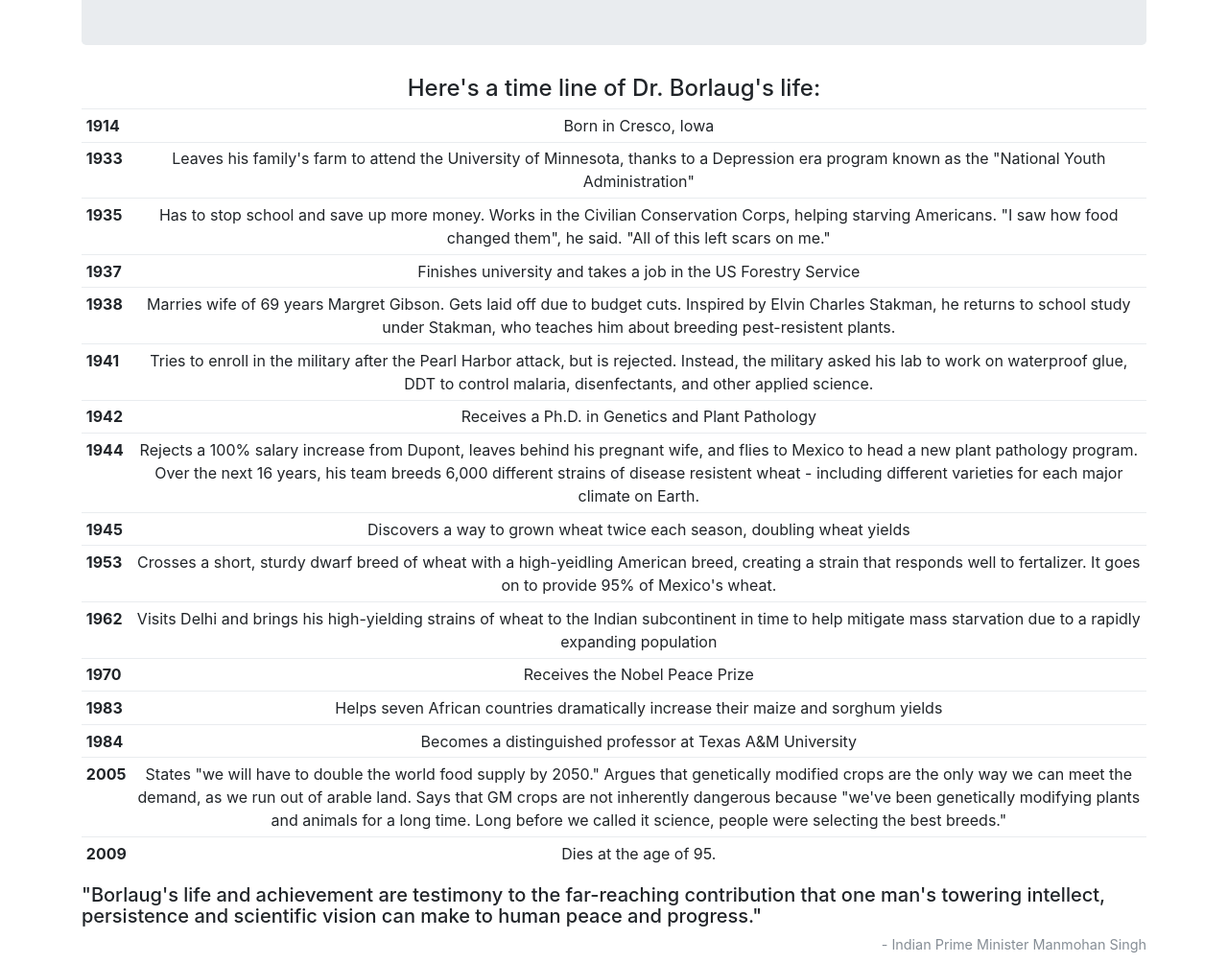
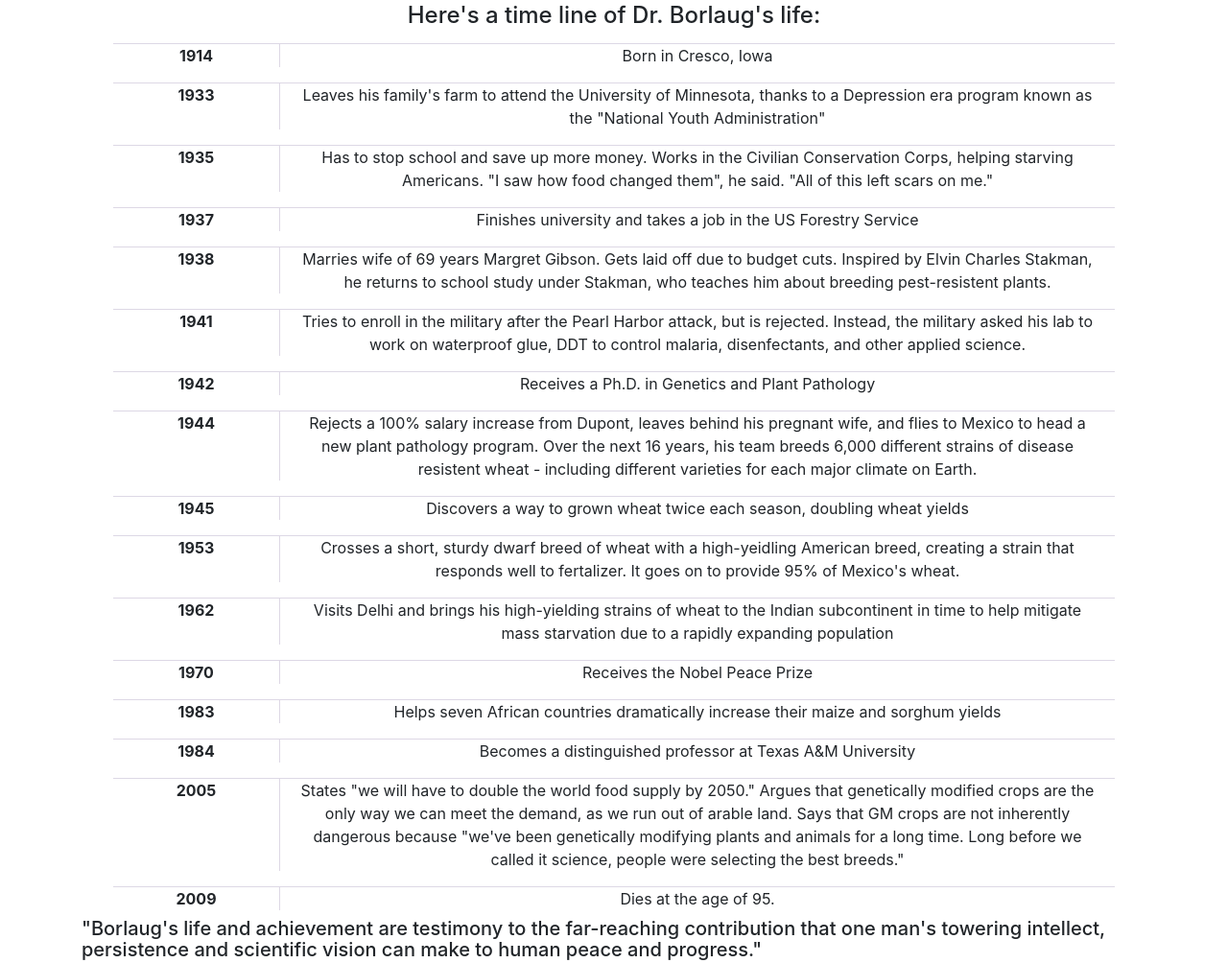
Before and after one commit to DeltaJulio/Tribute-Learning, a plain HTML site: page index.html in a window 1280 px wide. Shown: the part 531-1535 px from the top of the page at 96% size. Drawn offline with nearby package versions, Linux system fonts and the light colour scheme.

Commit message:
Add css
* Refactor timeline to use bootstrap col class

```diff
--- a/index.html
+++ b/index.html
@@ -22,7 +22,6 @@
     <!-- Content -->
     <div class="container text-center">
 
-      <!-- TODO: space jumbotron away from top of page, remove some margin/padding -->
       <!-- title and image -->
       <div class="jumbotron">
         <!-- title and subtitle -->
@@ -30,7 +29,7 @@
         <h4 id="subtitle"><em>The man who saved a billion lives</em></h4>
 
         <!-- image with caption -->
-        <figure class="figure">
+        <figure class="figure" id="imagefigure">
           <img class="figure-img img-fluid rounded"  src="https://c2.staticflickr.com/4/3689/10613180113_fdf7bcd316_b.jpg"
             alt="Dr. Borlaug, in Mexico."></img>
           <figcaption id="image caption" class="figure-caption">Dr. Norman Borlaug, third from left, trains biologists in Mexico on
@@ -40,77 +39,75 @@
       <!-- end title and image -->
 
       <!-- Timeline -->
-      <div>
+      <div id="timeline">
         <h4>Here's a time line of Dr. Borlaug's life:</h4>
 
-        <table class="table table-sm">
-          <tbody>
-            <tr>
-              <th scope="row">1914</th>
-              <td>Born in Cresco, Iowa</td>
-            </tr>
-            <tr>
-              <th scope="row">1933</th>
-              <td>Leaves his family's farm to attend the University of Minnesota, thanks to a Depression era program known as the "National Youth Administration"</td>
-            </tr>
-            <tr>
-              <th scope="row">1935</th>
-              <td>Has to stop school and save up more money. Works in the Civilian Conservation Corps, helping starving Americans. "I saw how food changed them", he said. "All of this left scars on me."</td>
-            </tr>
-            <tr>
-              <th scope="row">1937</th>
-              <td>Finishes university and takes a job in the US Forestry Service</td>
-            </tr>
-            <tr>
-              <th scope="row">1938</th>
-              <td>Marries wife of 69 years Margret Gibson. Gets laid off due to budget cuts. Inspired by Elvin Charles Stakman, he returns to school study under Stakman, who teaches him about breeding pest-resistent plants.</td>
-            </tr>
-            <tr>
-              <th scope="row">1941</th>
-              <td>Tries to enroll in the military after the Pearl Harbor attack, but is rejected. Instead, the military asked his lab to work on waterproof glue, DDT to control malaria, disenfectants, and other applied science.</td>
-            </tr>
-            <tr>
-              <th scope="row">1942</th>
-              <td>Receives a Ph.D. in Genetics and Plant Pathology</td>
-            </tr>
-            <tr>
-              <th scope="row">1944</th>
-              <td>Rejects a 100% salary increase from Dupont, leaves behind his pregnant wife, and flies to Mexico to head a new plant pathology program. Over the next 16 years, his team breeds 6,000 different strains of disease resistent wheat - including different varieties for each major climate on Earth.</td>
-            </tr>
-            <tr>
-              <th scope="row">1945</th>
-              <td>Discovers a way to grown wheat twice each season, doubling wheat yields</td>
-            </tr>
-            <tr>
-              <th scope="row">1953</th>
-              <td>Crosses a short, sturdy dwarf breed of wheat with a high-yeidling American breed, creating a strain that responds well to fertalizer. It goes on to provide 95% of Mexico's wheat.</td>
-            </tr>
-            <tr>
-              <th scope="row">1962</th>
-              <td>Visits Delhi and brings his high-yielding strains of wheat to the Indian subcontinent in time to help mitigate mass starvation due to a rapidly expanding population</td>
-            </tr>
-            <tr>
-              <th scope="row">1970</th>
-              <td>Receives the Nobel Peace Prize</td>
-            </tr>
-            <tr>
-              <th scope="row">1983</th>
-              <td>Helps seven African countries dramatically increase their maize and sorghum yields</td>
-            </tr>
-            <tr>
-              <th scope="row">1984</th>
-              <td>Becomes a distinguished professor at Texas A&M University</td>
-            </tr>
-            <tr>
-              <th scope="row">2005</th>
-              <td>States "we will have to double the world food supply by 2050." Argues that genetically modified crops are the only way we can meet the demand, as we run out of arable land. Says that GM crops are not inherently dangerous because "we've been genetically modifying plants and animals for a long time. Long before we called it science, people were selecting the best breeds."</td>
-            </tr>
-            <tr>
-              <th scope="row">2009</th>
-              <td>Dies at the age of 95.</td>
-            </tr>
-          </tbody>
-        </table>
+        <!-- TODO: add col class size via js -->
+        <div class="row">
+          <div class="col-sm-2">1914</div>
+          <div class="col-sm-10">Born in Cresco, Iowa</div>
+        </div>
+        <div class="row">
+          <div class="col-sm-2">1933</div>
+          <div class="col-sm-10">Leaves his family's farm to attend the University of Minnesota, thanks to a Depression era program known as the "National Youth Administration"</div>
+        </div>
+        <div class="row">
+          <div class="col-sm-2">1935</div>
+          <div class="col-sm-10">Has to stop school and save up more money. Works in the Civilian Conservation Corps, helping starving Americans. "I saw how food changed them", he said. "All of this left scars on me."</div>
+        </div>
+        <div class="row">
+          <div class="col-sm-2">1937</div>
+          <div class="col-sm-10">Finishes university and takes a job in the US Forestry Service</div>
+        </div>
+        <div class="row">
+          <div class="col-sm-2">1938</div>
+          <div class="col-sm-10">Marries wife of 69 years Margret Gibson. Gets laid off due to budget cuts. Inspired by Elvin Charles Stakman, he returns to school study under Stakman, who teaches him about breeding pest-resistent plants.</div>
+        </div>
+        <div class="row">
+          <div class="col-sm-2">1941</div>
+          <div class="col-sm-10">Tries to enroll in the military after the Pearl Harbor attack, but is rejected. Instead, the military asked his lab to work on waterproof glue, DDT to control malaria, disenfectants, and other applied science.</div>
+        </div>
+        <div class="row">
+          <div class="col-sm-2">1942</div>
+          <div class="col-sm-10">Receives a Ph.D. in Genetics and Plant Pathology</div>
+        </div>
+        <div class="row">
+          <div class="col-sm-2">1944</div>
+          <div class="col-sm-10">Rejects a 100% salary increase from Dupont, leaves behind his pregnant wife, and flies to Mexico to head a new plant pathology program. Over the next 16 years, his team breeds 6,000 different strains of disease resistent wheat - including different varieties for each major climate on Earth.</div>
+        </div>
+        <div class="row">
+          <div class="col-sm-2">1945</div>
+          <div class="col-sm-10">Discovers a way to grown wheat twice each season, doubling wheat yields</div>
+        </div>
+        <div class="row">
+          <div class="col-sm-2">1953</div>
+          <div class="col-sm-10">Crosses a short, sturdy dwarf breed of wheat with a high-yeidling American breed, creating a strain that responds well to fertalizer. It goes on to provide 95% of Mexico's wheat.</div>
+        </div>
+        <div class="row">
+          <div class="col-sm-2">1962</div>
+          <div class="col-sm-10">Visits Delhi and brings his high-yielding strains of wheat to the Indian subcontinent in time to help mitigate mass starvation due to a rapidly expanding population</div>
+        </div>
+        <div class="row">
+          <div class="col-sm-2">1970</div>
+          <div class="col-sm-10">Receives the Nobel Peace Prize</div>
+        </div>
+        <div class="row">
+          <div class="col-sm-2">1983</div>
+          <div class="col-sm-10">Helps seven African countries dramatically increase their maize and sorghum yields</div>
+        </div>
+        <div class="row">
+          <div class="col-sm-2">1984</div>
+          <div class="col-sm-10">Becomes a distinguished professor at Texas A&M University</div>
+        </div>
+        <div class="row">
+          <div class="col-sm-2">2005</div>
+          <div class="col-sm-10">States "we will have to double the world food supply by 2050." Argues that genetically modified crops are the only way we can meet the demand, as we run out of arable land. Says that GM crops are not inherently dangerous because "we've been genetically modifying plants and animals for a long time. Long before we called it science, people were selecting the best breeds."</div>
+        </div>
+        <div class="row">
+          <div class="col-sm-2">2009</div>
+          <div class="col-sm-10">Dies at the age of 95.</div>
+        </div>
+
       </div>
       <!--  End Timeline -->
 
--- a/tribute.css
+++ b/tribute.css
@@ -0,0 +1,33 @@
+.jumbotron
+{
+  margin-top: 1rem;
+  margin-bottom: 2rem;
+  padding-top: 1rem;
+  padding-bottom: 1rem;
+}
+
+#imagefigure
+{
+  margin-top: 20px;
+  margin-bottom: -20px;
+}
+
+#timeline
+{
+  margin-left: 3rem;
+  margin-right: 3rem;
+}
+
+.col-sm-2
+{
+  border-right: 1px solid rgba(86, 61, 124, .2);
+  font-weight: bold;
+}
+
+[class*="col-"]
+{
+  margin-top: 0.5rem;
+  margin-bottom: 0.5rem;
+  /*background-color: rgba(86, 61, 124, .1);*/
+  border-top: 1px solid rgba(86, 61, 124, .2);
+}
```
